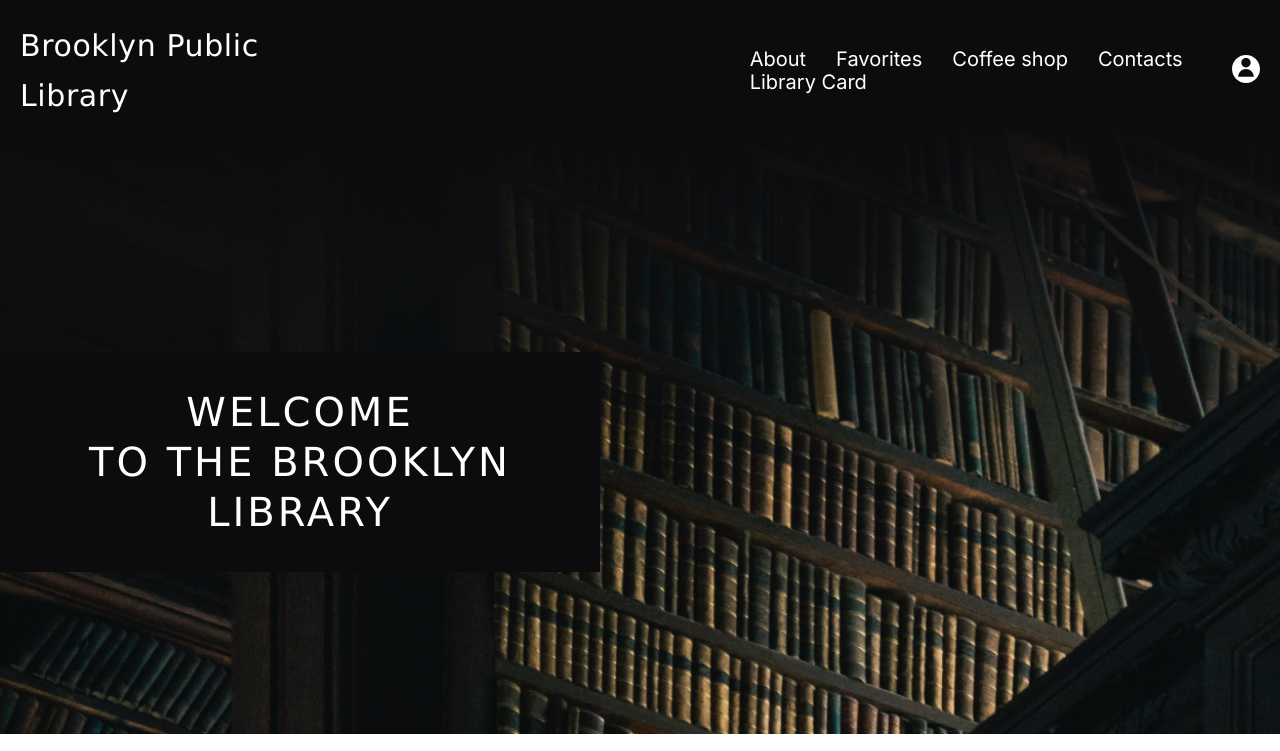
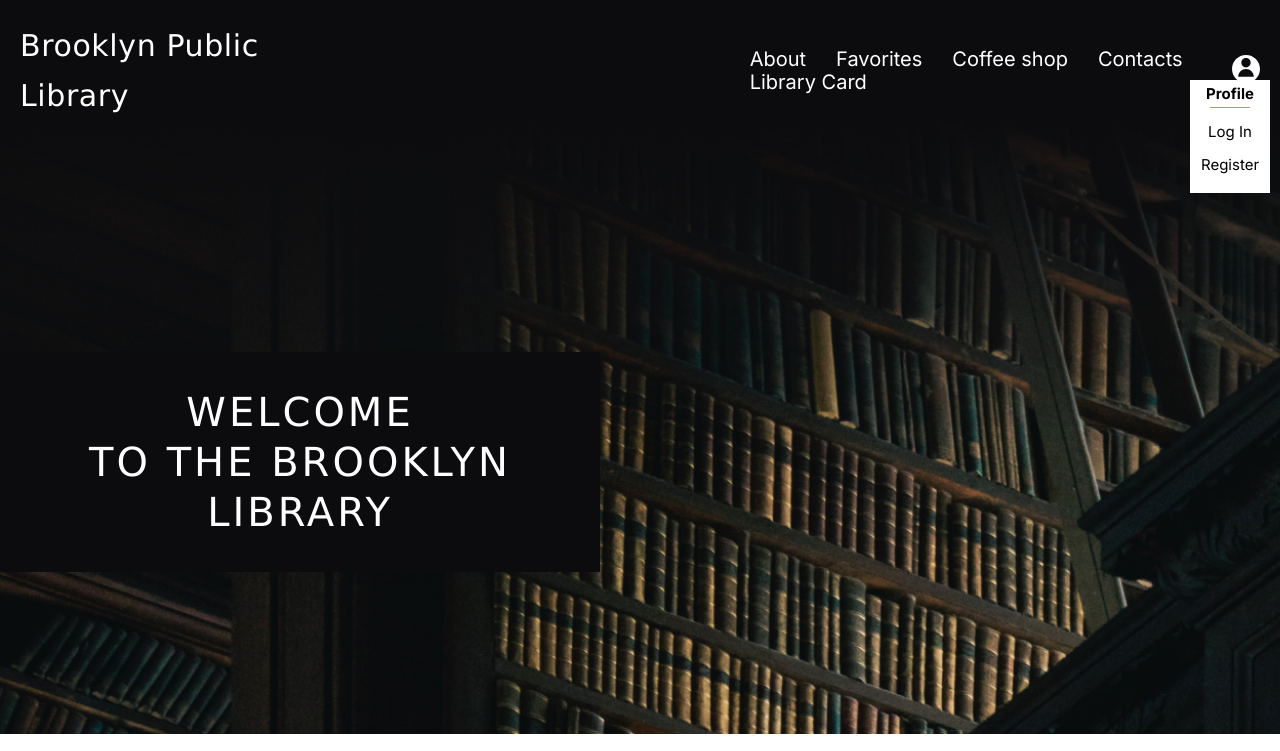
Before and after one commit to Nesmeian/library, a website: page index.html in a window 1280 px wide. Both pictures are taken after a click on the element 1256 px from the left and 71 px from the top of the page. Shown: the top 751 px of the page. Drawn offline with nearby package versions, Linux system fonts and the light colour scheme; files that its build step writes are made by us from their sources; files whose address does not match are found by name; a web font is replaced by a local one.

Commit message:
feat: complete authorization menu

```diff
--- a/index.html
+++ b/index.html
@@ -47,6 +47,12 @@
             alt="Logo"
             class="logo__img"
           />
+        </div>
+        <div class="authorization__menu">
+          <div class="profile">Profile</div>
+          <div class="line authorization__line"></div>
+          <div class="log-in">Log In</div>
+          <div class="register">Register</div>
         </div>
         <div class="header__burger_meny">
           <div class="header__burger_line"></div>
--- a/js/index.js
+++ b/js/index.js
@@ -9,10 +9,13 @@ const nav = document.querySelector(".nav__list");
 const navActive = document.querySelector(".active");
 const logo = document.querySelector(".logo");
 const wrapper = document.querySelector(".wrapper");
-burger.addEventListener("click", (e) => {
+burger.addEventListener("click", () => {
   burger.classList.toggle("active");
   nav.classList.toggle("active");
   logo.classList.toggle("logo--active");
+  if (authMeny.classList.contains("authorization__menu--active")) {
+    authMeny.classList.remove("authorization__menu--active");
+  }
 });
 
 document.querySelectorAll(".nav__list").forEach((e) =>
@@ -27,6 +30,7 @@ document.addEventListener("click", (e) => {
   if (!wrapper.contains(e.target)) {
     nav.classList.remove("active");
     burger.classList.remove("active");
+    logo.classList.remove("logo--active");
   }
 });
 
@@ -127,7 +131,24 @@ seasonsRadio.forEach((e, i) => {
 
       setTimeout(function () {
         bookItem[i].classList.remove("inactive");
-      }, 500);
+      }, 700);
     });
   });
 });
+
+//!Authorization menu
+const authMeny = document.querySelector(".authorization__menu");
+
+logo.addEventListener("click", () => {
+  authMeny.classList.toggle("authorization__menu--active");
+  if (burger.classList.contains("active")) {
+    burger.classList.remove("active");
+    nav.classList.remove("active");
+  }
+});
+
+document.addEventListener("click", (e) => {
+  if (!wrapper.contains(e.target)) {
+    authMeny.classList.remove("authorization__menu--active");
+  }
+});
--- a/scss/components/_autorizationMenu.scss
+++ b/scss/components/_autorizationMenu.scss
@@ -0,0 +1,30 @@
+.authorization__menu {
+  display: none;
+  position: fixed;
+  right: 10px;
+  top: 80px;
+  width: 80px;
+  font-size: 15px;
+  text-align: center;
+  background-color: $color-background;
+  box-sizing: border-box;
+  @media (max-width: $tablet-width) {
+    right: 80px;
+  }
+}
+
+.profile {
+  font-weight: 700;
+  padding: 5px;
+}
+
+.log-in {
+  padding: 15px 0 10px 0;
+}
+.register {
+  padding: 5px 0 20px 0;
+}
+
+.authorization__menu--active {
+  display: block;
+}
--- a/scss/components/_line.scss
+++ b/scss/components/_line.scss
@@ -13,3 +13,8 @@
   height: 1px;
   background-color: $color-background;
 }
+
+.authorization__line {
+  margin: 0 0 0 20px;
+  width: 40px;
+}
--- a/scss/loyalt/_header.scss
+++ b/scss/loyalt/_header.scss
@@ -28,9 +28,6 @@
 }
 
 @media (max-width: $burger-width) {
-  .logo {
-    padding: 0 21px 0 0px;
-  }
   .nav__list_item {
     padding: 0 14px 57px 0px;
     &:nth-child(1) {
@@ -57,10 +54,16 @@
   .active {
     right: 0;
   }
+  .logo {
+    position: absolute;
+    right: 85px;
+    padding: 0 21px 0 0px;
+    z-index: 11;
+  }
   .logo--active {
     position: fixed;
+    right: 105px;
     z-index: 11;
-    right: 105px;
     padding: 0px;
   }
 }
```
Also changed, not shown: css/main.css, 1 other file.
